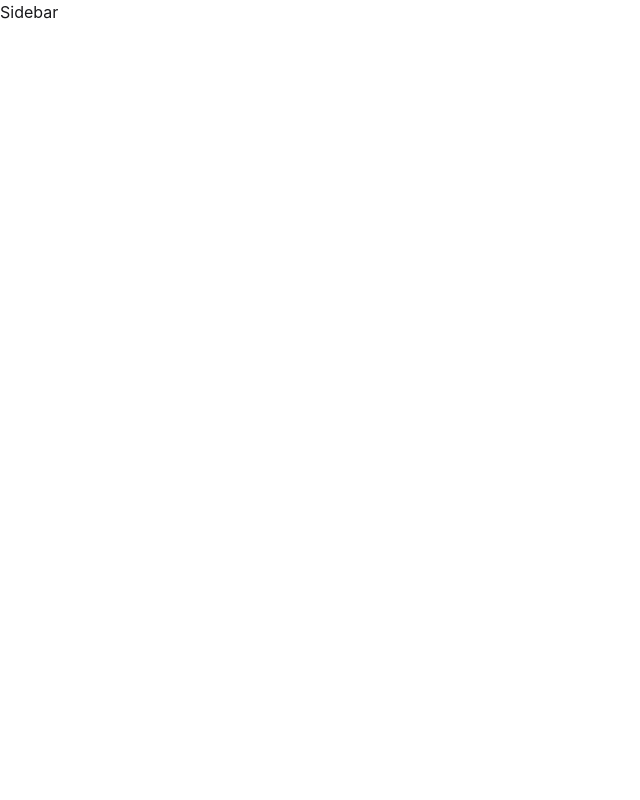
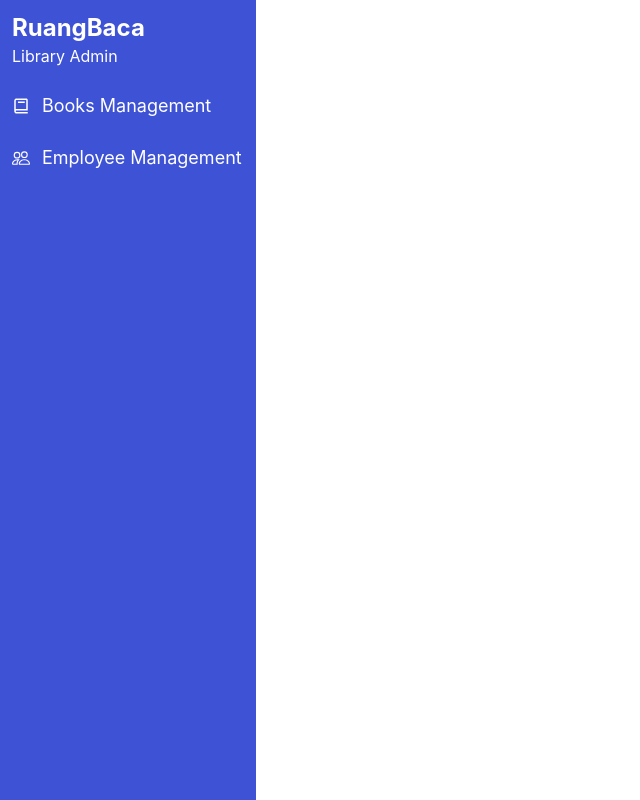
Before and after one commit to masdefry/frontend-web-development-40, a React (Vite) app in the folder ruang-baca-app/: page /admin in a window 1280 px wide. Shown: the whole page, without its empty margins (0-640 px from the left). Built offline with nearby package versions, Linux system fonts and the light colour scheme.

Commit message:
day06: done

```diff
--- /dev/null
+++ b/ruang-baca-app/src/components/(admin)/Sidebar/index.tsx
@@ -0,0 +1,52 @@
+import type { IconType } from 'react-icons';
+import { BiBook } from 'react-icons/bi';
+import { BsPeople } from 'react-icons/bs';
+
+interface NavMenus {
+  label: string;
+  title: string;
+  url: string;
+  icon: IconType;
+}
+
+const navMenus: NavMenus[] = [
+  {
+    label: 'books-management',
+    title: 'Books Management',
+    url: '/admin/books-management',
+    icon: BiBook,
+  },
+  {
+    label: 'employee-management',
+    title: 'Employee Management',
+    url: '/admin/employees-management',
+    icon: BsPeople,
+  },
+];
+
+export default function Sidebar() {
+  return (
+    <>
+      <div className='bg-primary-500 h-screen'>
+        {/* Section Header */}
+        <header className='text-white p-3'>
+          <h1 className='text-2xl font-bold'>RuangBaca</h1>
+          <span>Library Admin</span>
+        </header>
+
+        {/* Section Navigations */}
+        <nav className='flex flex-col'>
+          {navMenus.map((menu) => {
+            const Icon = menu?.icon;
+            return (
+              <div className='flex items-center gap-3 p-3 text-white'>
+                <Icon className='text-lg' />
+                <span className='text-lg'>{menu?.title}</span>
+              </div>
+            );
+          })}
+        </nav>
+      </div>
+    </>
+  );
+}
--- a/ruang-baca-app/src/pages/(admin)/layout.tsx
+++ b/ruang-baca-app/src/pages/(admin)/layout.tsx
@@ -1,10 +1,11 @@
 import { Outlet } from "react-router";
+import Sidebar from "../../components/(admin)/Sidebar";
 
 export default function AdminLayout(){
     return(
         <>
             <div className="grid grid-cols-[20%_80%]">
-                <div>Sidebar</div>
+                <div><Sidebar /></div>
                 <div><Outlet /></div>
             </div>
         </>
```
Also changed, not shown: ruang-baca-app/src/main.tsx (+2 -5 lines).
